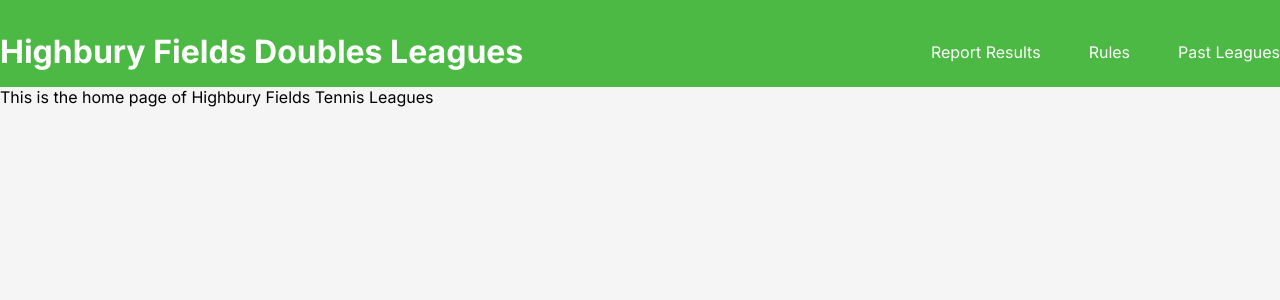
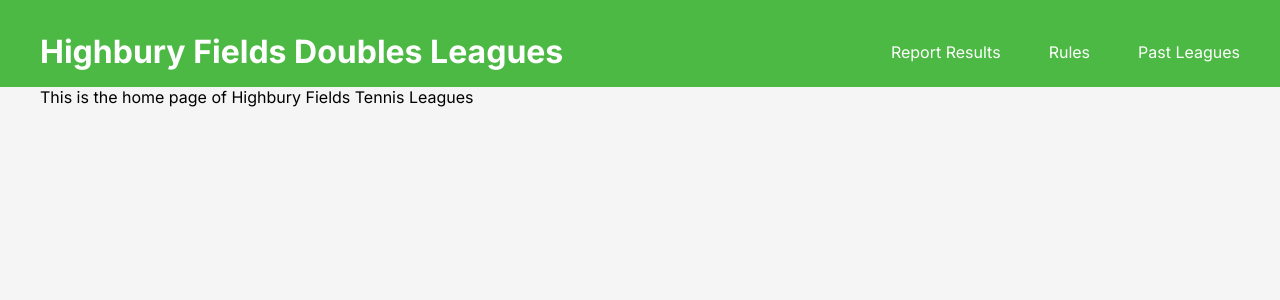
Before and after one commit to alejandra-rojas/TennisLeague-HighburyAndIslington, a Next.js app: page / in a window 1280 px wide. Shown: the top 300 px of the page. Built offline with nearby package versions, Linux system fonts and the light colour scheme.

Commit message:
NavBar Styling

```diff
--- a/app/(admin)/admin/players/AddPlayerButton.jsx
+++ b/app/(admin)/admin/players/AddPlayerButton.jsx
@@ -15,7 +15,7 @@ export default function AddPlayerButton() {
           className="add-player-button"
         >
           <UserPlusIcon width={30} />
-          Register Player
+          New Player
         </button>
       )}
 
--- a/app/components/ClientNavbar.jsx
+++ b/app/components/ClientNavbar.jsx
@@ -5,9 +5,11 @@ export default function ClientNavbar() {
   return (
     <>
       <div id="primary-navigation">
-        <Link href="/" aria-label="Go to the Home page">
-          <h1>Highbury Fields Doubles Leagues </h1>
-        </Link>
+        <div>
+          <Link href="/" aria-label="Go to the Home page">
+            <h1>Highbury Fields Doubles Leagues </h1>
+          </Link>
+        </div>
         <div>
           <nav role="navigation" aria-labelledby="primary-navigation">
             <h2 id="primary-site-navigation" className="sr-only">
--- a/app/globals.scss
+++ b/app/globals.scss
@@ -75,3 +75,7 @@ button {
   background-color: transparent;
   border: none;
 }
+
+li {
+  list-style: none;
+}
--- a/app/styles/Root.scss
+++ b/app/styles/Root.scss
@@ -1,30 +1,9 @@
 @import "./Variables/Variables.scss";
 
 // Client Navbar component
-#primary-navigation {
+
+#web-header {
   background-color: $color-green;
-
-  color: white;
-  justify-content: space-between;
-  align-items: center;
-
-  padding: 2rem 0 1rem;
-
-  @include breakpoint-xl {
-    justify-content: space-between;
-    max-height: 7rem;
-    display: flex;
-    margin: 0 auto;
-  }
-
-  ul {
-    display: flex;
-    gap: 3rem;
-    li {
-      list-style: none;
-    }
-  }
-}
 
   // Admin Navbar components
   .logout-banner-admin {
@@ -35,6 +14,7 @@
     font-weight: bold;
     background-color: $color-olive;
     padding: $base-padding 1rem;
+    justify-content: center;
 
     @include breakpoint-md {
       font-size: $font-size-sm;
@@ -57,16 +37,43 @@
     }
   }
 
+  #primary-navigation {
+    @include flex-row();
+    color: white;
+    justify-content: space-between;
+    align-items: center;
+    padding: 2rem 0 1rem;
+
+    @include breakpoint-xl {
+      // max-height: 7rem;
+      width: 75rem;
+      margin: 0 auto;
+    }
+
+    ul {
+      display: flex;
+      gap: 3rem;
+
+      li {
+        list-style: none;
+      }
+    }
+  }
+
   //ADMIN NAVIGATION
   #admin-primary-navigation {
-  background-color: $color-green;
     display: flex;
     justify-content: center;
+    gap: 1rem;
+    padding: $base-padding 1rem 0;
 
     @include breakpoint-md {
       font-size: $base-font-size;
-    padding: 0 $base-padding2X;
+      padding: 0;
+      gap: 1rem;
       justify-content: flex-end;
+      width: 75rem;
+      margin: 0 auto;
     }
 
     ul {
@@ -103,14 +110,21 @@
       margin: 0 auto;
     }
   }
+}
 
 //MAIN
 main {
   display: flex;
   flex-direction: column;
   justify-content: center;
-  max-width: 80rem; /* 1280px */
+  max-width: 75rem; /* 1280px */
   margin: 0 auto;
+  padding: 0 1rem;
+
+  @include breakpoint-lg {
+    // width: 80rem; /* 1280px */
+    padding: 0;
+  }
 }
 
 h2 {
```
Also changed, not shown: app/(admin)/admin/layout.jsx (+5 -3 lines), app/components/AdminNavbar.jsx (+9 -3 lines). Lines whose indentation alone changed are shown as unchanged.
